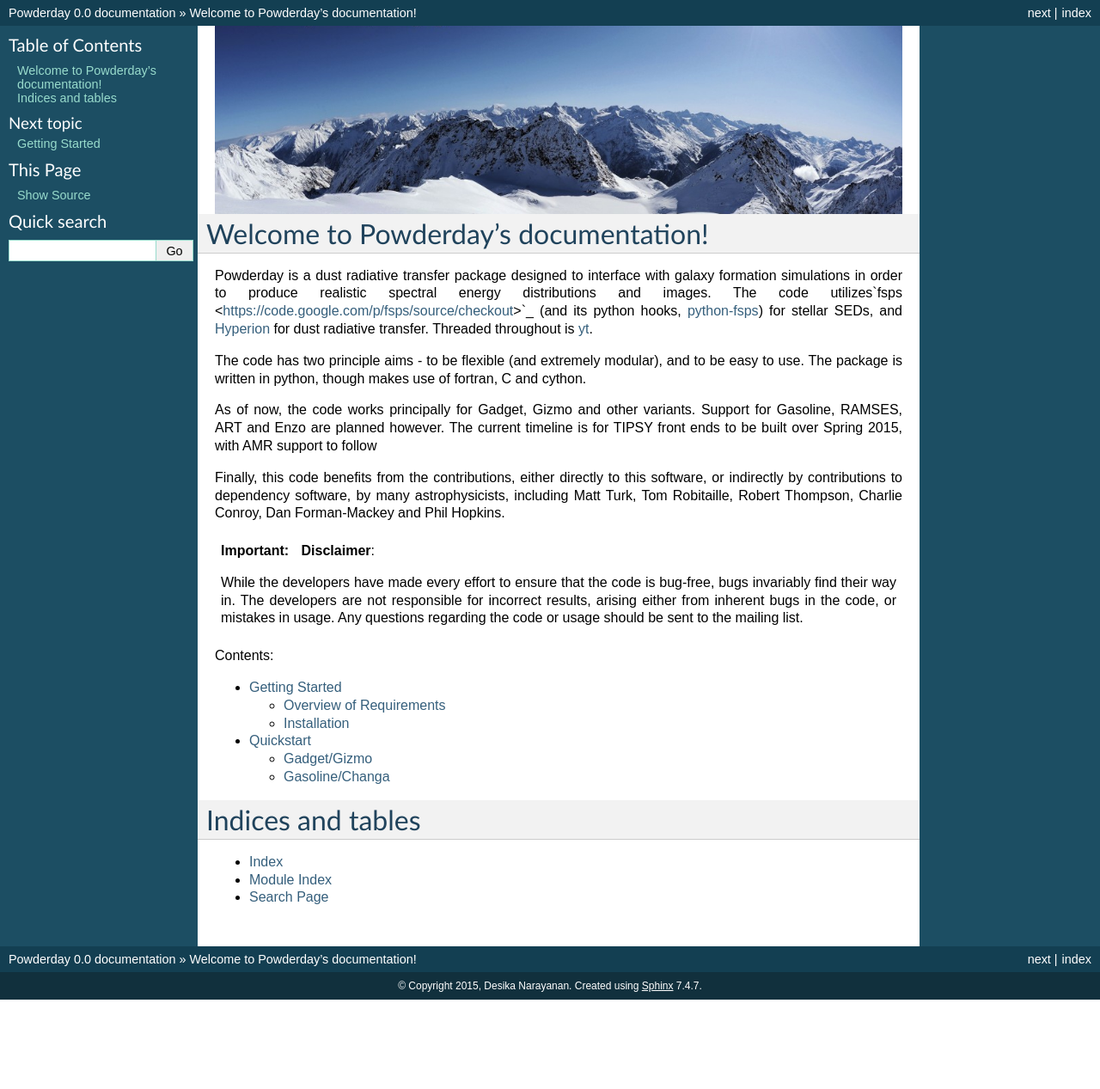
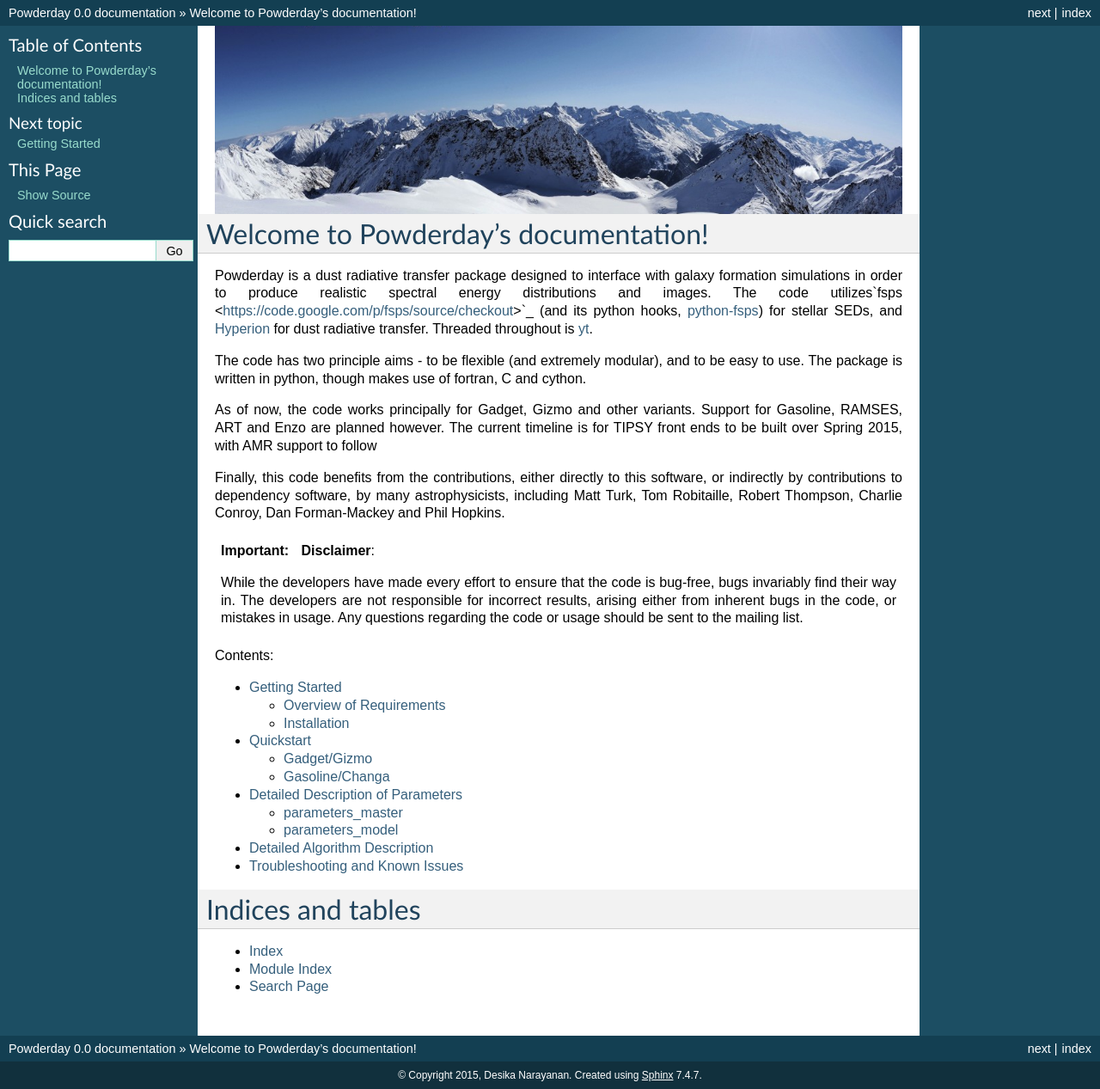
Before and after one commit to dnarayanan/powderday, a Sphinx documentation site: the page built from docs/index.rst, in a window 1280 px wide. Shown: the whole page at 86% size. Built offline with Sphinx 7.4.7, drawn with Linux system fonts in a browser that asks for light colours; before the commit the page ends 1163 px from its top, so only the background shows below that.

Commit message:
docs:added placeholder rst files for different docs topics

```diff
--- /dev/null
+++ b/docs/algorithm_description.rst
@@ -0,0 +1,2 @@
+Detailed Algorithm Description
+**********
--- a/docs/index.rst
+++ b/docs/index.rst
@@ -52,6 +52,9 @@ Contents:
 
    installation.rst
    quickstart.rst
+   parameters_description.rst
+   algorithm_description.rst
+   troubleshooting.rst
 
 
 Indices and tables
--- /dev/null
+++ b/docs/parameters_description.rst
@@ -0,0 +1,8 @@
+Detailed Description of Parameters
+**********
+
+parameters_master
+============
+
+parameters_model
+============
--- /dev/null
+++ b/docs/troubleshooting.rst
@@ -0,0 +1,2 @@
+Troubleshooting and Known Issues
+**********
```
